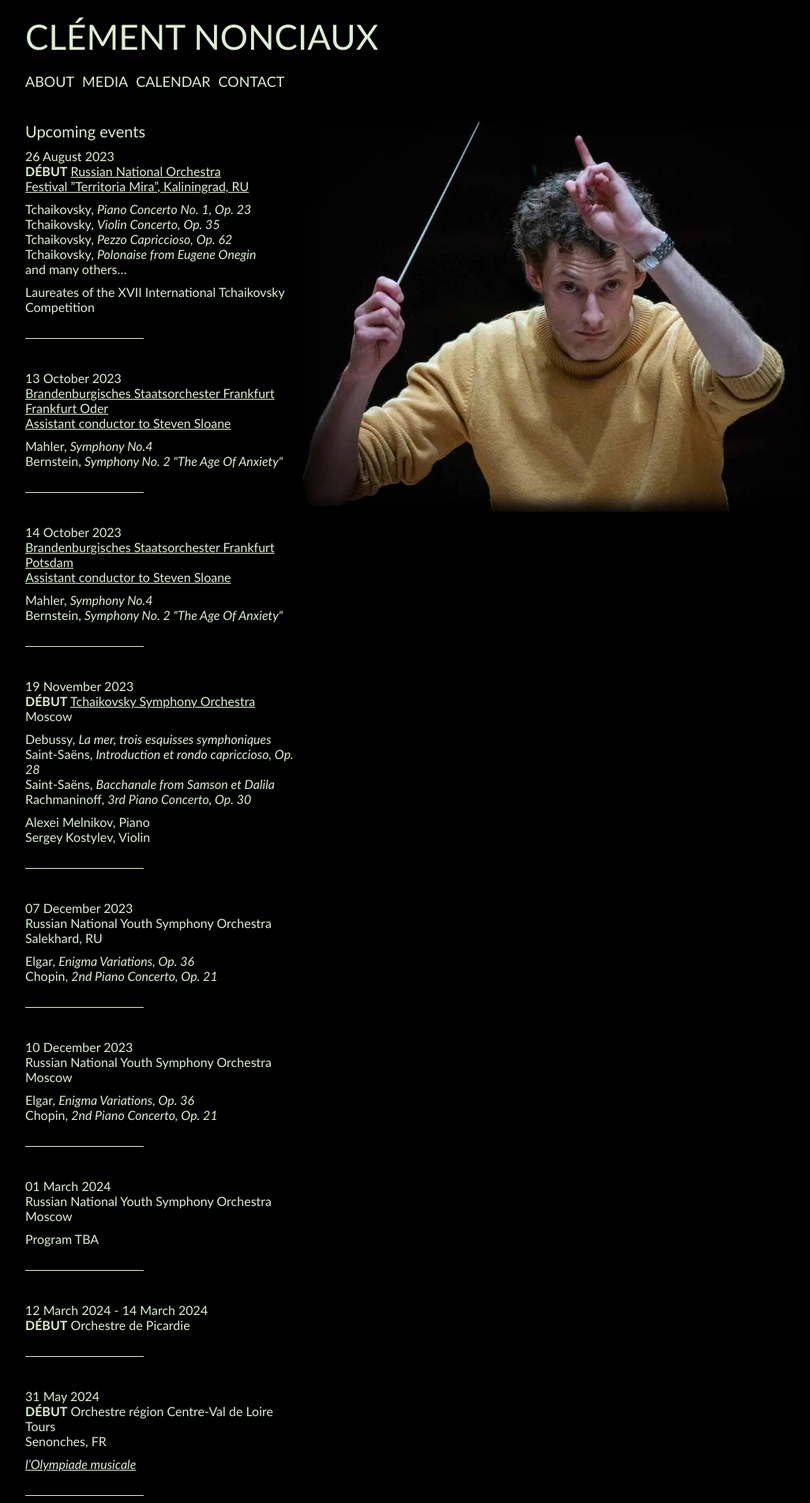
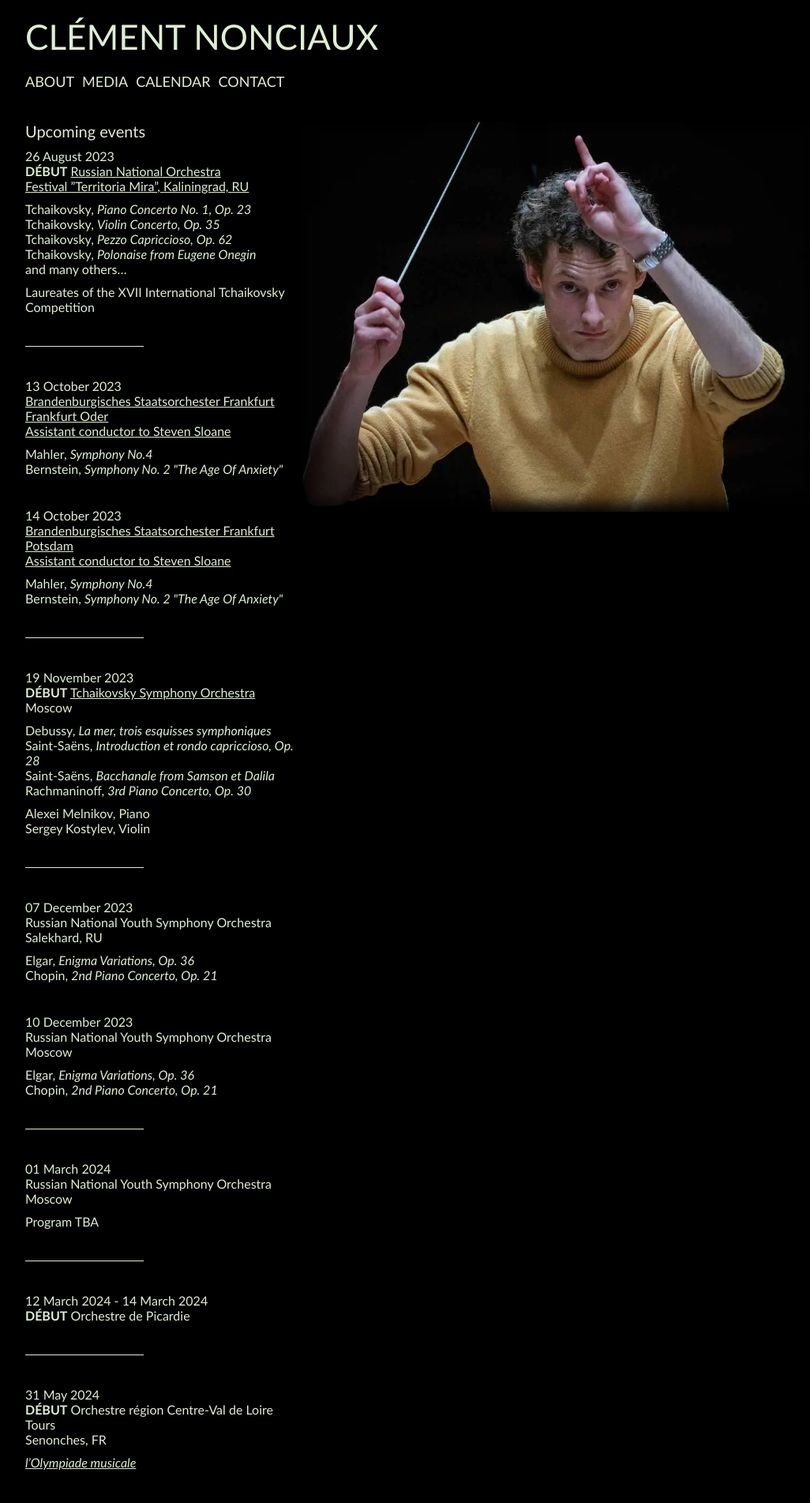
Before and after one commit to martincadoux/clementnonciaux.com, a Jekyll site: the page built from _pages/calendar.html, in a window 1280 px wide. Shown: the top 1903 px of the page at 79% size, without its empty margins (108-1134 px from the left). Built offline with Jekyll 4.4.1, drawn with Linux system fonts in a browser that asks for light colours.

Commit message:
Edit separator

```diff
--- a/_includes/events.html
+++ b/_includes/events.html
@@ -1,8 +1,18 @@
 {% assign events = include.events %}
 
 <ul class="events">
+  {% assign previous_event_program = "" %}
+
   {% for item in events %}
-  <li class="events__item layout-item">
+  {% assign current_event_program = item.program %}
+  {% if forloop.index0 > 0 and current_event_program != previous_event_program %}
+  {% assign has_separator = true %}
+  {% else %}
+  {% assign has_separator = false %}
+  {% endif %}
+  {% assign previous_event_program = current_event_program %}
+
+  <li class="events__item {% if has_separator %}layout-separator {% endif %}">
     <article class="events__details">
       {% for date in item.date %}
       <time class="events__time" datetime="{{ date | date_to_xmlschema }}">
--- a/_includes/videos.html
+++ b/_includes/videos.html
@@ -2,7 +2,7 @@
 
 <ul class="videos">
   {% for item in videos %}
-  <li class="videos__item layout-item layout-item--centered">
+  <li class="videos__item {% if forloop.index0 > 0 %}layout-separator layout-separator--centered{% endif %}">
     <h3 class="videos__title">{{ item.title }}</h3>
 
     <video class="videos__video" controls poster="{{ site.paths.videos }}/{{ item.name }}.jpg" width="560" height="315">
--- a/_pages/about.html
+++ b/_pages/about.html
@@ -18,7 +18,7 @@
     </nav>
 
     {% for item in site.data.biography %}
-    <section class="layout-section layout-item">
+    <section class="layout-section {% if forloop.index0 > 0 %}layout-separator{% endif %}">
       {% include biography.html bio=item %}
     </section>
     {% endfor %}
--- a/_pages/calendar.html
+++ b/_pages/calendar.html
@@ -55,7 +55,7 @@
     <section class="layout-section">
       <h2 class="typo-h2">Archives</h2>
       <details>
-        <summary><u>2021 / 2022</u></summary>
+        <summary><u>2022 / 2023</u></summary>
         {% include events.html events = archived_events %}
       </details>
     </section>
--- a/_sass/base/_layout.scss
+++ b/_sass/base/_layout.scss
@@ -33,8 +33,8 @@
   }
 }
 
-.layout-item {
-  & + &::before {
+.layout-separator {
+  &::before {
     content: "";
     display: block;
     width: 15rem;
@@ -44,7 +44,7 @@
   }
 
   &--centered {
-    & + &::before {
+    &::before {
       margin-inline: auto;
     }
   }
--- a/_sass/components/_events.scss
+++ b/_sass/components/_events.scss
@@ -1,7 +1,7 @@
 .events {
   display: flex;
   flex-direction: column;
-  gap: calc(var(--layout-gap) * 1.5);
+  gap: calc(var(--layout-gap) * 2);
 
   &__time {
     font-weight: 500;
```
